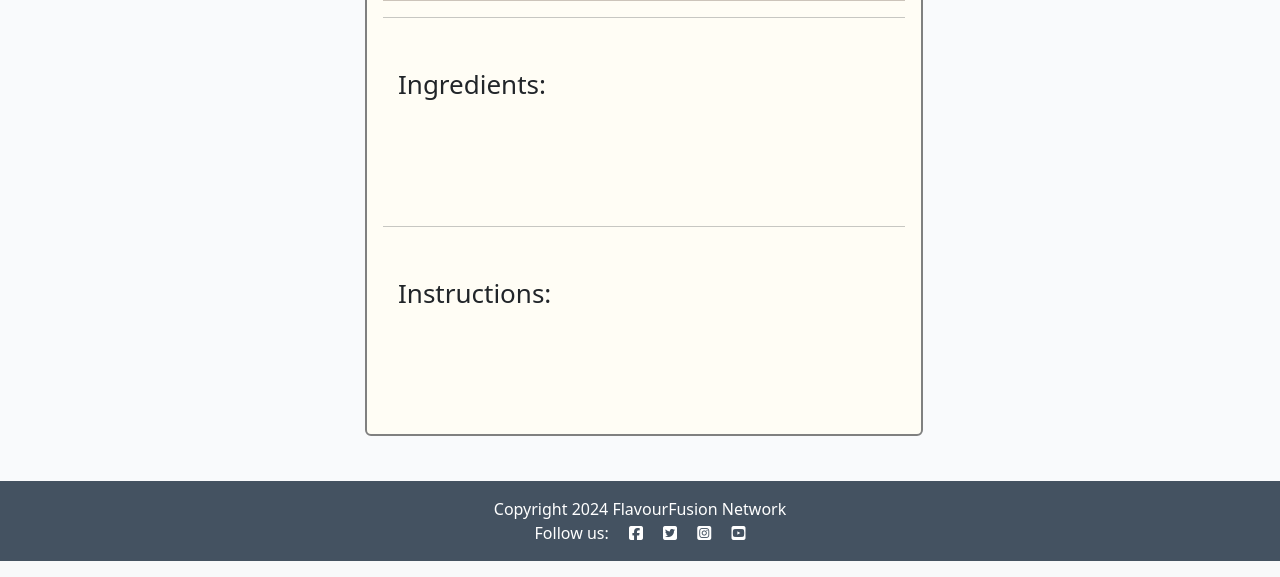
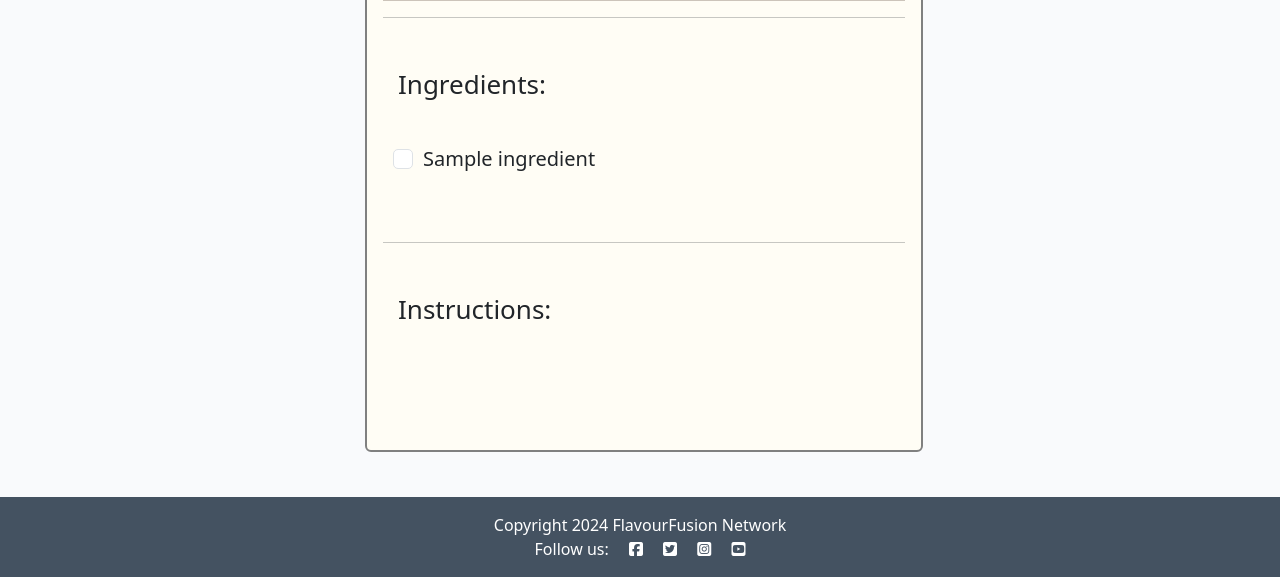
Before and after one commit to Brindusa22/FlavourFusion-Network, a Django app: template recipes/templates/recipes/recipe_detail.html in a window 1280 px wide. Shown: the part 939-1516 px from the top of the page. Run offline with Django 4.2, Linux system fonts and the light colour scheme; tables that the repository leaves empty hold one stand-in row (values such as "Sample post"); the template is opened without the code that fills it: values that come from a table or form of the project are taken from there, most other values are stand-ins (such as "Sample title", 1, 10 or a date in 2020); some libraries are stand-ins or nearby versions.

Commit message:
Add checkboxes to ingredients items

```diff
--- a/recipes/templates/recipes/recipe_detail.html
+++ b/recipes/templates/recipes/recipe_detail.html
@@ -10,7 +10,6 @@
                     <nav style="--bs-breadcrumb-divider: '>';" aria-label="breadcrumb">
                         <ol class="breadcrumb">
                             <li class="breadcrumb-item"><a href="{% url 'home' %}">Home</a></li>
-
                             <li class="breadcrumb-item"><a href="#">{{ recipe.meal_type | title }}</a></li>
                             <li class="breadcrumb-item active" aria-current="page">{{ recipe.title}}</li>
                         </ol>
@@ -67,11 +66,18 @@
                         <div class="card-text">
                             <h4>Ingredients:</h4>
                             <div class="recipe-ingredients">
-                                <p>
-                                {{ recipe.ingredients|safe }}
-                                </p>
-                        </div>
-                        </div>
+                                <!-- Itterate through the ingredient list to add Bootstrap checkboxes to each ingredient item. -->
+                                {% for ingredient in ingredients %}
+                                {% if ingredient %}
+                                <div class="form-check">
+                                    <input class="form-check-input" type="checkbox" value="" id="flexCheckDefault">
+                                    <label class="form-check-label" for="flexCheckDefault">
+                                        {{ ingredient | safe }}
+                                    </label>
+                                </div>
+                                {% endif %}
+                                {% endfor %}
+                            </div>
 
                         <hr>
                         <div class="card-text">
--- a/recipes/views.py
+++ b/recipes/views.py
@@ -18,9 +18,11 @@ def recipe_detail(request, slug):
 
     queryset = Recipe.objects.filter(status=1)
     recipe = get_object_or_404(queryset, slug=slug)
+    # Split igredients items in order to itterate through them in the recipe_detail.html template.
+    ingredients = recipe.ingredients.split('</p>')
 
     return render(
         request,
         "recipes/recipe_detail.html",
-        {"recipe": recipe},
+        {"recipe": recipe, 'ingredients': ingredients},
     )
```
